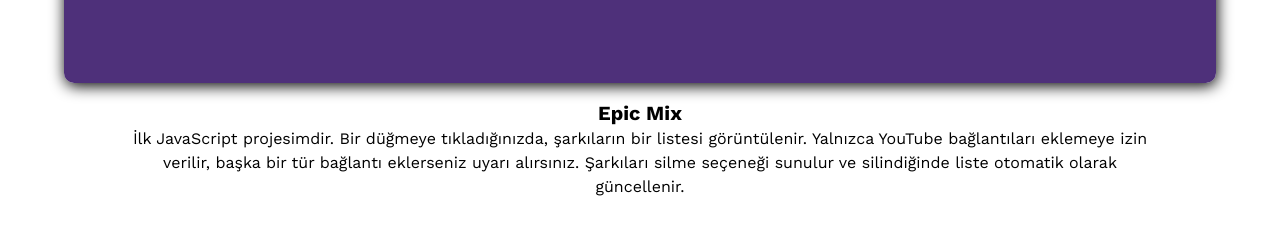
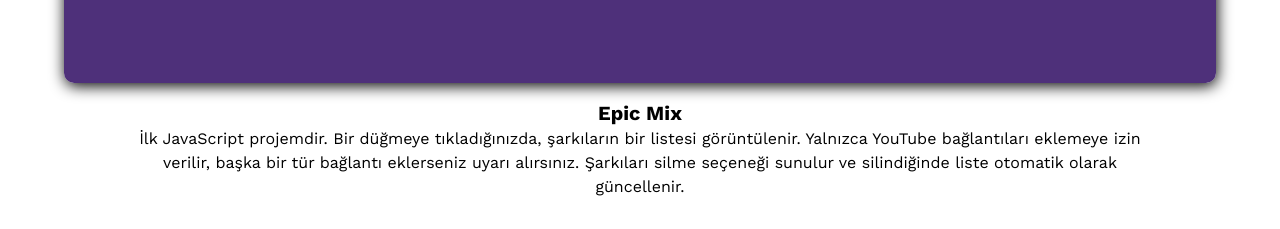
Before and after one commit to Batuhan445/blog-app, a Next.js app: page /my-projects in a window 1280 px wide. Shown: the part 1460-1689 px from the top of the page. Built offline with nearby package versions, Linux system fonts and the light colour scheme.

Commit message:
small fix

```diff
--- a/src/app/my-projects/page.tsx
+++ b/src/app/my-projects/page.tsx
@@ -76,7 +76,7 @@
             <div className="text-center mt-4">
               <h1 className="text-xl font-bold">Epic Mix</h1>
               <p className="w-[80%] m-auto">
-              İlk JavaScript projesimdir. Bir düğmeye tıkladığınızda, şarkıların bir listesi görüntülenir.
+              İlk JavaScript projemdir. Bir düğmeye tıkladığınızda, şarkıların bir listesi görüntülenir.
               Yalnızca YouTube bağlantıları eklemeye izin verilir, başka bir tür bağlantı eklerseniz uyarı alırsınız.
               Şarkıları silme seçeneği sunulur ve silindiğinde liste otomatik olarak güncellenir.
               </p>
```
